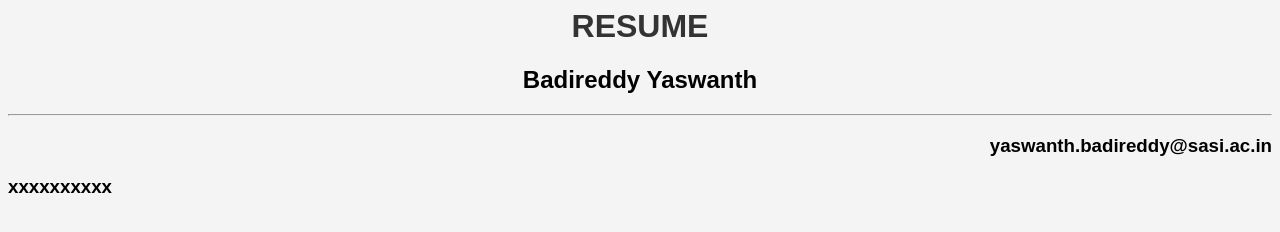
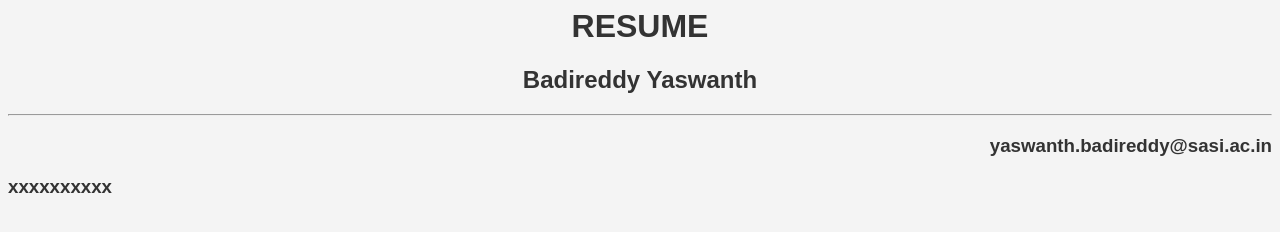
Before and after one commit to yaswanth11-B/yaswanth11-B.github.io, a plain HTML site: page index.html in a window 1280 px wide. Drawn offline with Linux system fonts and the light colour scheme.

Commit message:
Update index.css

```diff
--- a/index.css
+++ b/index.css
@@ -5,5 +5,10 @@ body {
 
 h1 {
   color: #333;
-  text-align: center;
 }
+h2 {
+  color: #333;
+}
+h3 {
+  color: #333;
+}
```
